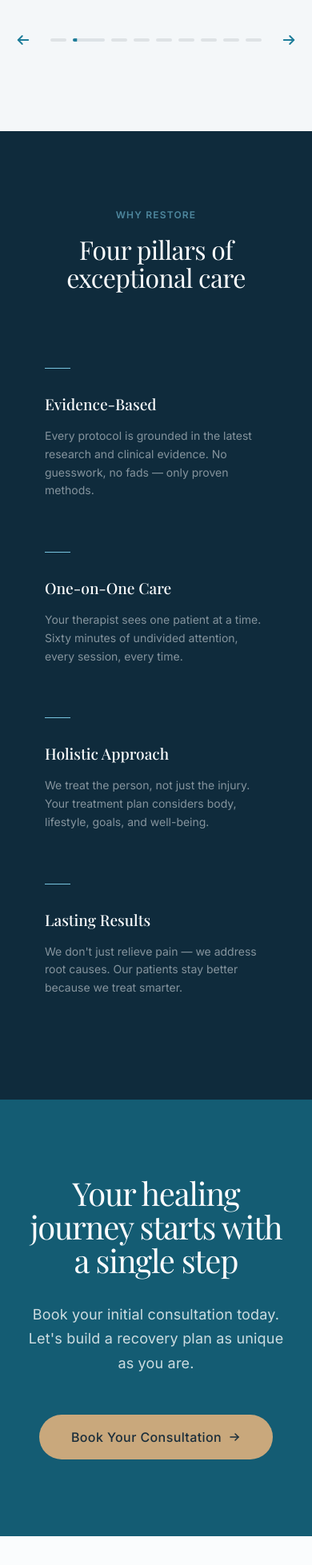
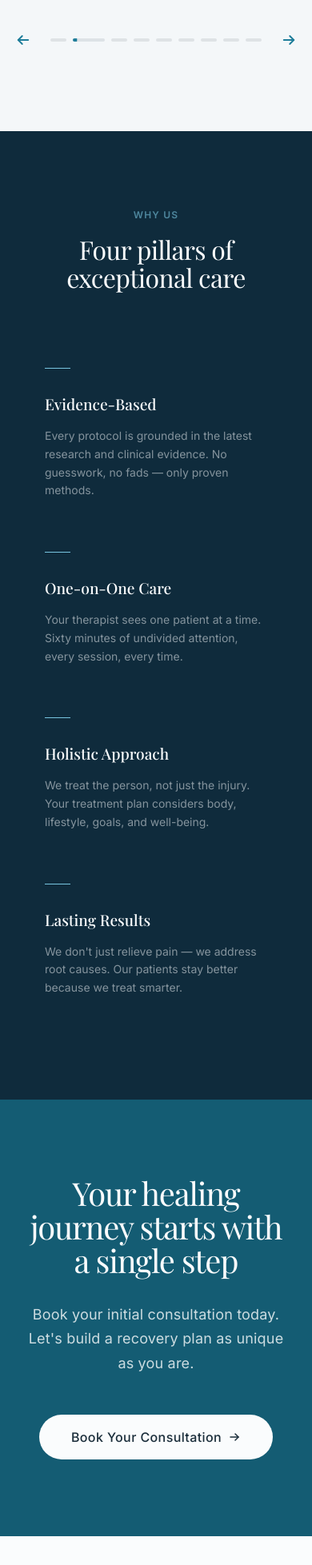
Before and after one commit to AbhiS66/restore-physio, a React (Vite) app: page / in a window 390 px wide. Shown: the part 6915-8872 px from the top of the page at 80% size. Built offline with nearby package versions, Linux system fonts and the light colour scheme; a web font is replaced by a local one.

Commit message:
Minor fixes

```diff
--- a/src/components/sections/CTASection.jsx
+++ b/src/components/sections/CTASection.jsx
@@ -22,16 +22,17 @@ export default function CTASection() {
             </Button>
           </div>
           {/* Mobile: Call directly */}
-          <div className="md:hidden">
-            <a
+          <div className="block md:hidden">
+            <Button
               href="tel:+917738556911"
               target="_blank"
               rel="noreferrer"
-              className="inline-flex items-center justify-center gap-2 rounded-full font-medium tracking-wide transition-all duration-400 cursor-pointer bg-sand text-charcoal hover:bg-cloud px-10 py-4 text-base"
+              variant="light"
+              size="lg"
             >
               Book Your Consultation
               <ArrowRight />
-            </a>
+            </Button>
           </div>
         </RevealOnScroll>
       </div>
--- a/src/components/sections/WhyUs.jsx
+++ b/src/components/sections/WhyUs.jsx
@@ -30,7 +30,7 @@ export default function WhyUs() {
     <section id="why-us" className="bg-midnight py-24 md:py-32 lg:py-40">
       <div className="mx-auto max-w-7xl px-6 md:px-12 lg:px-20">
         <div className="text-center mb-16 md:mb-20 max-w-2xl mx-auto">
-          <SectionLabel className="!text-primary/60">Why Restore</SectionLabel>
+          <SectionLabel className="!text-primary/60">Why US</SectionLabel>
           <RevealOnScroll>
             <h2 className="text-h1 text-snow">
               Four pillars of exceptional care
```
